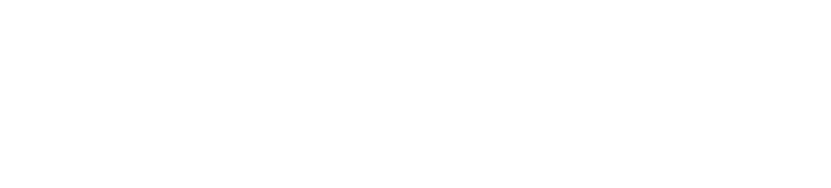
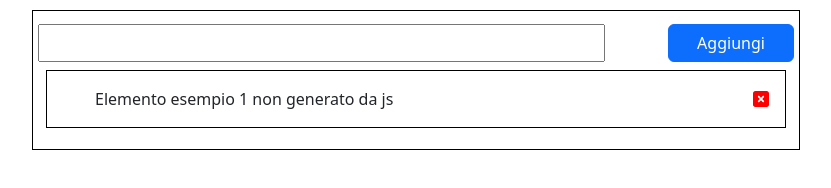
Before and after one commit to BernardoCosmi/vue-todolist, a plain HTML site: page index.html in a window 1280 px wide. Shown: the whole page, without its empty margins (224-1055 px from the left). Drawn offline with nearby package versions, Linux system fonts and the light colour scheme.

Commit message:
added obj array, static html

```diff
--- a/assets/main.js
+++ b/assets/main.js
@@ -0,0 +1,24 @@
+const{createApp}=Vue;
+
+const app=createApp({
+    data(){
+        return{
+            todo:[
+                {
+                    text: "Fare la spesa",
+                    done: false
+                },{
+                    text: "Studiare per l'esame",
+                    done: true
+                },{
+                    text: "Pulire la casa",
+                    done: false
+                },{
+                    text: "Andare in palestra",
+                    done: true
+                }
+            ],
+
+        };
+    },
+}).mount('#app');
--- a/assets/style.css
+++ b/assets/style.css
@@ -3,3 +3,17 @@
     padding: 0;
     box-sizing: border-box;
 }
+.container{
+    border: 1px solid black;
+    width: 60%;
+    margin: 10px auto;
+    padding: 5px;
+}
+ul{
+    list-style-type: circle;
+    border: 1px solid black;
+}
+svg{
+    width: 1em;
+    aspect-ratio: 1;
+}
--- a/index.html
+++ b/index.html
@@ -9,7 +9,31 @@
 </head>
 <body>
 
+    <div class="container">
 
+        <!--SECTION Input e send -->
+        <div class="d-flex justify-content-between col-12 my-2">
+            <input class="col-9" type="text">
+            <button class="btn btn-primary col-2">Aggiungi</button>
+        </div>
+
+        <!-- SECTION Todo list -->
+        <div class="m-2">
+            <ul>
+                <li class="m-3 d-flex justify-content-between">
+                    <span>
+                        Elemento esempio 1 non generato da js
+                    </span>
+
+                    <!-- TODO mettere icona per rimuovere task invece di btn-->
+                    <svg xmlns="http://www.w3.org/2000/svg" viewBox="0 0 448 512"><path fill="#ff0000" d="M64 32C28.7 32 0 60.7 0 96V416c0 35.3 28.7 64 64 64H384c35.3 0 64-28.7 64-64V96c0-35.3-28.7-64-64-64H64zm79 143c9.4-9.4 24.6-9.4 33.9 0l47 47 47-47c9.4-9.4 24.6-9.4 33.9 0s9.4 24.6 0 33.9l-47 47 47 47c9.4 9.4 9.4 24.6 0 33.9s-24.6 9.4-33.9 0l-47-47-47 47c-9.4 9.4-24.6 9.4-33.9 0s-9.4-24.6 0-33.9l47-47-47-47c-9.4-9.4-9.4-24.6 0-33.9z"/></svg>
+                </li>
+            </ul>
+        </div>
+
+    </div>
+
+    <script src='https://unpkg.com/vue@3/dist/vue.global.js'></script>
     <script src='https://cdnjs.cloudflare.com/ajax/libs/bootstrap/5.3.2/js/bootstrap.min.js' integrity='sha512-WW8/jxkELe2CAiE4LvQfwm1rajOS8PHasCCx+knHG0gBHt8EXxS6T6tJRTGuDQVnluuAvMxWF4j8SNFDKceLFg==' crossorigin='anonymous'></script>
     <script src="./assets/main.js"></script>
 </body>
```
